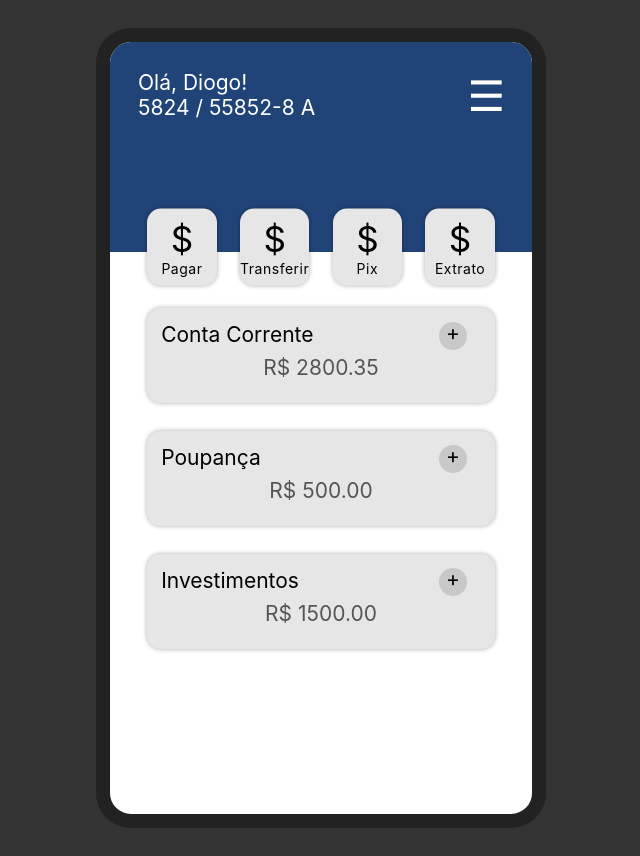
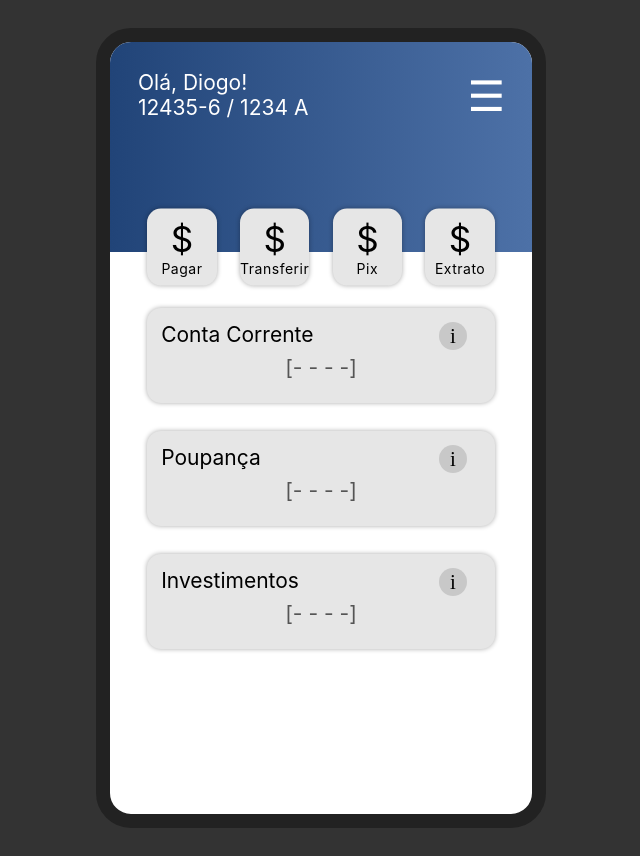
Before and after one commit to DiogoZdev/zbank, a React (Create React App) app: page / in a window 1280 px wide. Shown: the whole page, without its empty margins (319-959 px from the left). Built offline with nearby package versions, Linux system fonts and the light colour scheme.

Commit message:
toggle visibility added

```diff
--- a/src/App.js
+++ b/src/App.js
@@ -9,8 +9,8 @@ import Icon from './components/Icon';
 function App() {
 
   const account = {
-    id:'5824',
-    agency:'55852-8',
+    branch:'1234',
+    accountID:'12435-6',
     balance:2800.35,
     savings:500,
     investments:1500,
@@ -39,11 +39,11 @@ function App() {
     name:'Diogo',
     surname:'Larsen',
     document:'123654789-12',
-    agency:account.agency,
-    account: account.id,
+    branch:account.branch,
+    account: account.accountID,
   }
 
-  document.title = `Olá, ${user.name}`;
+  document.title = `zBank - ${user.name}`;
 
   return (
     <>
@@ -53,7 +53,7 @@ function App() {
               <div className="header-top row">
                 <div className="welcome">
                   Olá, {user.name}! <br/>
-                  {account.id} / {account.agency} {account.bclass}
+                  {account.accountID} / {account.branch} {account.bclass}
                 </div>
                 <div className="menu">☰</div>
               </div>
@@ -69,9 +69,9 @@ function App() {
           </div>
           <main className="main">
             <div className="content-col">
-              <Box title="Conta Corrente" value={parseFloat(account.balance).toFixed(2)}/>
-              <Box title="Poupança" value={parseFloat(account.savings).toFixed(2)}/>
-              <Box title="Investimentos" value={parseFloat(account.investments).toFixed(2)}/>
+              <Box title="Conta Corrente" value={parseFloat(account.balance).toFixed(2)} btnInfo="Ver extrato"/>
+              <Box title="Poupança" value={parseFloat(account.savings).toFixed(2)} btnInfo="Mais detalhes"/>
+              <Box title="Investimentos" value={parseFloat(account.investments).toFixed(2)} btnInfo="Ver aplicações"/>
             </div>
           </main>
           <footer className="footer">
--- a/src/App.scss
+++ b/src/App.scss
@@ -3,6 +3,8 @@
     font-size:14px;
 
     --blue:#214478;
+    --blue2:#4d71a7;
+    --gradient: linear-gradient(90deg, var(--blue), var(--blue2));
     --gray:#e6e6e6;
     --gray2:#c8c8c8;
     --light-shadow: inset 5px 5px 5px #fff;
@@ -73,7 +75,7 @@
     width: 100%;
     height:15rem;
     padding:2rem;
-    background-color: var(--blue);
+    background: var(--gradient);
     margin-bottom: 2rem;
   }
 
@@ -120,6 +122,7 @@
   .square-icon:hover {
     background: var(--blue);
     color:#fff;
+    cursor: pointer;
   }
 
   .icon-icon {
@@ -151,11 +154,18 @@
         right:1rem;
         width:2rem;
         height:2rem;
+        font-family:serif;
         text-align: center;
         font-size: 1.5rem;
-        line-height: 1.6rem;
+        line-height: 2rem;
         border-radius: 50%;
         background-color: var(--gray2);
+
+        &:hover {
+          background: var(--gradient);
+          color:white;
+          cursor:pointer;
+        }
     }
 
         h3 {
@@ -163,6 +173,20 @@
             font-size:1.5rem;
             line-height: 3rem;
             color:#555;
+        }
+
+        .button {
+          float:right;
+          padding:.5em 1em;
+          border:none;
+          border-radius: 5px;
+          background-color: white;
+
+          &:hover {
+            background: var(--gradient);
+            color:white;
+            cursor: pointer;
+          }
         }
   }
 
--- a/src/components/Box/index.js
+++ b/src/components/Box/index.js
@@ -1,16 +1,27 @@
-import React from 'react';
+import React, { useEffect, useState } from 'react';
 
 function Box(prop) {
 
+  const [isVisible, toggleIsVisible] = useState(false);
+
+  function changeVisibility() {
+    (isVisible) ? toggleIsVisible(false) : toggleIsVisible(true);
+  }
 
       return (
       <div className="content-box ">
         <div className="row">
           <h2>{prop.title}</h2>
-          <div className="show-more">+</div>
+          <div className="show-more" onClick={changeVisibility}>i</div>
         </div>
 
-        <h3>R$ {prop.value}</h3>
+
+          {(isVisible)
+          ? <div>
+              <h3>R$ {prop.value}</h3>
+              <button className="button">{(prop.btnInfo) ? prop.btnInfo : "Ver mais"}</button>
+            </div>
+          : <h3>[- - - -]</h3>}
       </div>
     )};
 
```
